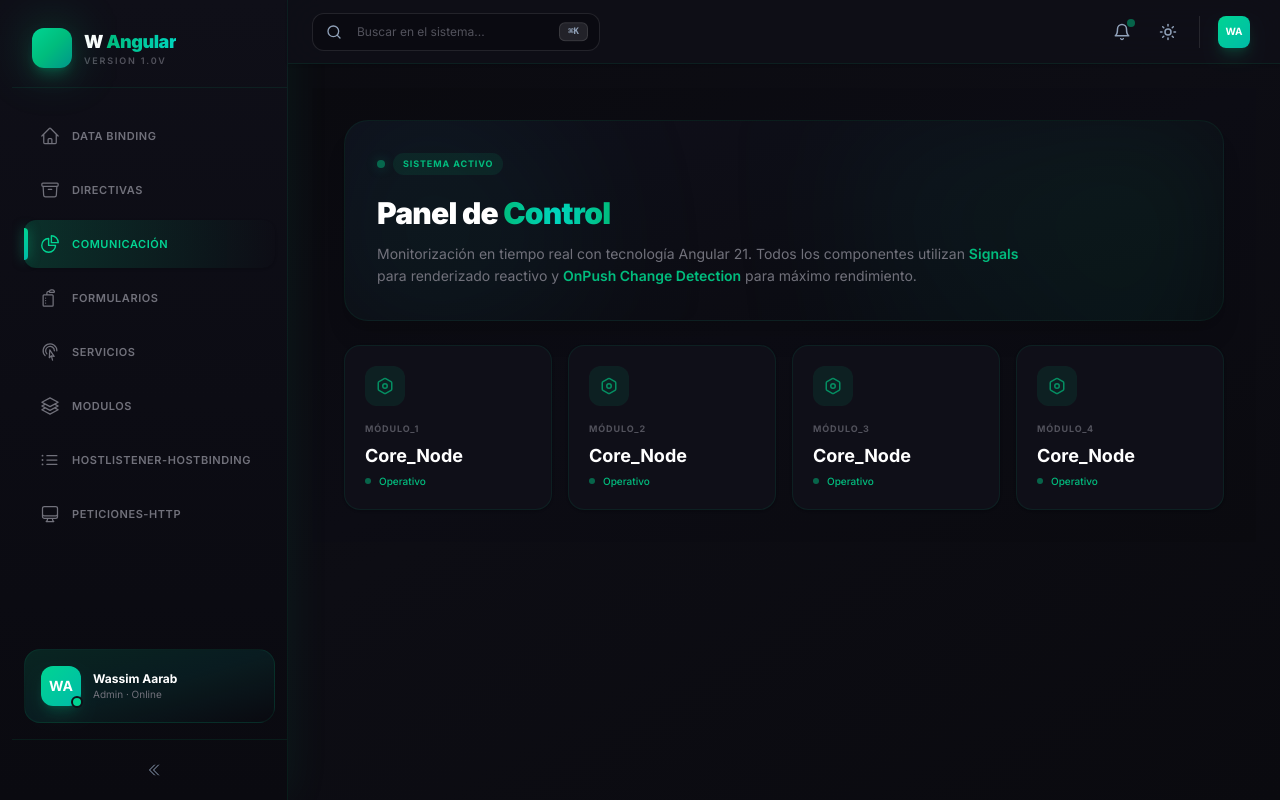
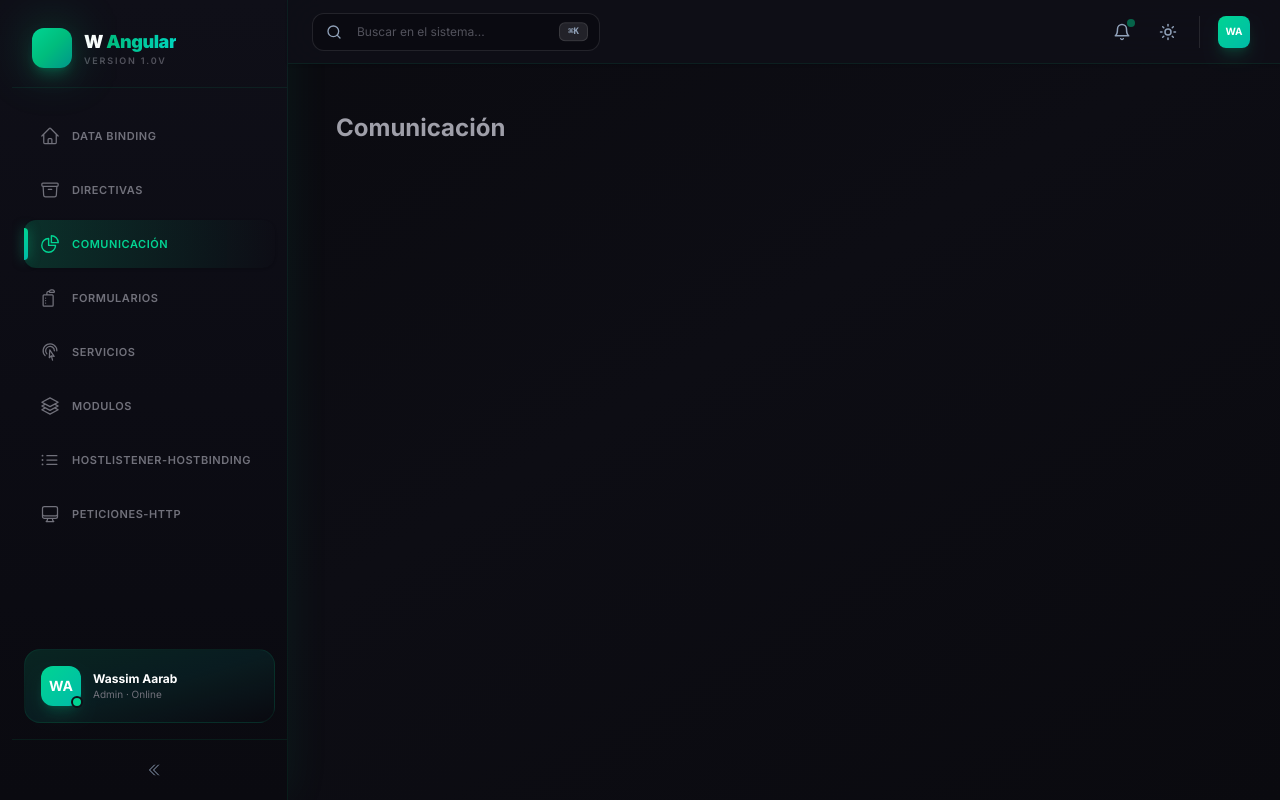
Before and after one commit to WassimAarab08/dashboardProyect, an Angular app: page /dashboard/comunicacion in a window 1280 px wide. Built offline with nearby package versions, Linux system fonts and the light colour scheme.

Commit message:
Actualizar rutas y cambiar exportaciones de componentes a exportaciones por defecto en las páginas del panel de control.

```diff
--- a/src/app/app.routes.ts
+++ b/src/app/app.routes.ts
@@ -11,31 +11,31 @@ export const routes: Routes = [
             },
              {
                 path:'directivas',
-                 loadComponent: () => import('./features/dashboard/pages/data-binding-page/data-binding-page'),
+                 loadComponent: () => import('./features/dashboard/pages/directivas-page/directivas-page'),
             },
              {
                 path:'comunicacion',
-                 loadComponent: () => import('./features/dashboard/pages/data-binding-page/data-binding-page'),
+                 loadComponent: () => import('./features/dashboard/pages/comunicacion-page/comunicacion-page'),
             },
                {
                 path:'formularios',
-                 loadComponent: () => import('./features/dashboard/pages/data-binding-page/data-binding-page'),
+                 loadComponent: () => import('./features/dashboard/pages/formularios-page/formularios-page'),
             },
                {
                 path:'servicios',
-                 loadComponent: () => import('./features/dashboard/pages/data-binding-page/data-binding-page'),
+                 loadComponent: () => import('./features/dashboard/pages/servicios-page/servicios-page'),
             },
                {
                 path:'modulos',
-                 loadComponent: () => import('./features/dashboard/pages/data-binding-page/data-binding-page'),
+                 loadComponent: () => import('./features/dashboard/pages/modulos-page/modulos-page'),
             },
                {
                 path:'hostlistener-hostbinding',
-                 loadComponent: () => import('./features/dashboard/pages/data-binding-page/data-binding-page'),
+                 loadComponent: () => import('./features/dashboard/pages/hostlistener-hostbinding-page/hostlistener-hostbinding-page'),
             },
              {
                 path:'peticiones-HTTP',
-                 loadComponent: () => import('./features/dashboard/pages/data-binding-page/data-binding-page'),
+                 loadComponent: () => import('./features/dashboard/pages/peticiones-http-page/peticiones-http-page'),
             },
                 {
             path:'**',
--- a/src/app/features/dashboard/pages/comunicacion-page/comunicacion-page.ts
+++ b/src/app/features/dashboard/pages/comunicacion-page/comunicacion-page.ts
@@ -5,6 +5,6 @@ import { Component } from '@angular/core';
   imports: [],
   templateUrl: './comunicacion-page.html',
 })
-export class ComunicacionPageComponent {
+export default class ComunicacionPageComponent {
 
 }
--- a/src/app/features/dashboard/pages/directivas-page/directivas-page.ts
+++ b/src/app/features/dashboard/pages/directivas-page/directivas-page.ts
@@ -5,6 +5,6 @@ import { Component } from '@angular/core';
   imports: [],
   templateUrl: './directivas-page.html',
 })
-export class DirectivasPageComponent {
+export default class DirectivasPageComponent {
 
 }
--- a/src/app/features/dashboard/pages/formularios-page/formularios-page.ts
+++ b/src/app/features/dashboard/pages/formularios-page/formularios-page.ts
@@ -5,6 +5,6 @@ import { Component } from '@angular/core';
   imports: [],
   templateUrl: './formularios-page.html',
 })
-export class FormulariosPageComponent {
+export default class FormulariosPageComponent {
 
 }
--- a/src/app/features/dashboard/pages/hostlistener-hostbinding-page/hostlistener-hostbinding-page.ts
+++ b/src/app/features/dashboard/pages/hostlistener-hostbinding-page/hostlistener-hostbinding-page.ts
@@ -5,6 +5,6 @@ import { Component } from '@angular/core';
   imports: [],
   templateUrl: './hostlistener-hostbinding-page.html',
 })
-export class HostlistenerHostbindingPageComponent {
+export default class HostlistenerHostbindingPageComponent {
 
 }
--- a/src/app/features/dashboard/pages/modulos-page/modulos-page.ts
+++ b/src/app/features/dashboard/pages/modulos-page/modulos-page.ts
@@ -5,6 +5,6 @@ import { Component } from '@angular/core';
   imports: [],
   templateUrl: './modulos-page.html',
 })
-export class ModulosPageComponent {
+export default class ModulosPageComponent {
 
 }
--- a/src/app/features/dashboard/pages/peticiones-http-page/peticiones-http-page.ts
+++ b/src/app/features/dashboard/pages/peticiones-http-page/peticiones-http-page.ts
@@ -5,6 +5,6 @@ import { Component } from '@angular/core';
   imports: [],
   templateUrl: './peticiones-http-page.html',
 })
-export class PeticionesHttpPageComponent {
+export default class PeticionesHttpPageComponent {
 
 }
--- a/src/app/features/dashboard/pages/servicios-page/servicios-page.ts
+++ b/src/app/features/dashboard/pages/servicios-page/servicios-page.ts
@@ -5,6 +5,6 @@ import { Component } from '@angular/core';
   imports: [],
   templateUrl: './servicios-page.html',
 })
-export class ServiciosPageComponent {
+export default class ServiciosPageComponent {
 
 }
```
